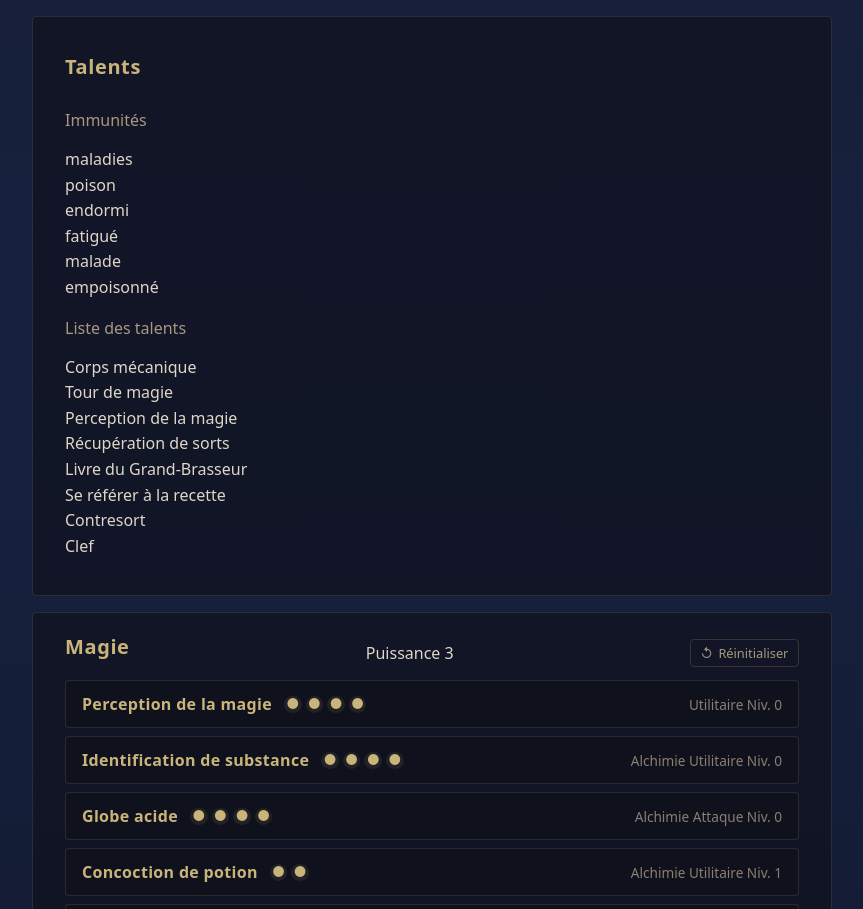
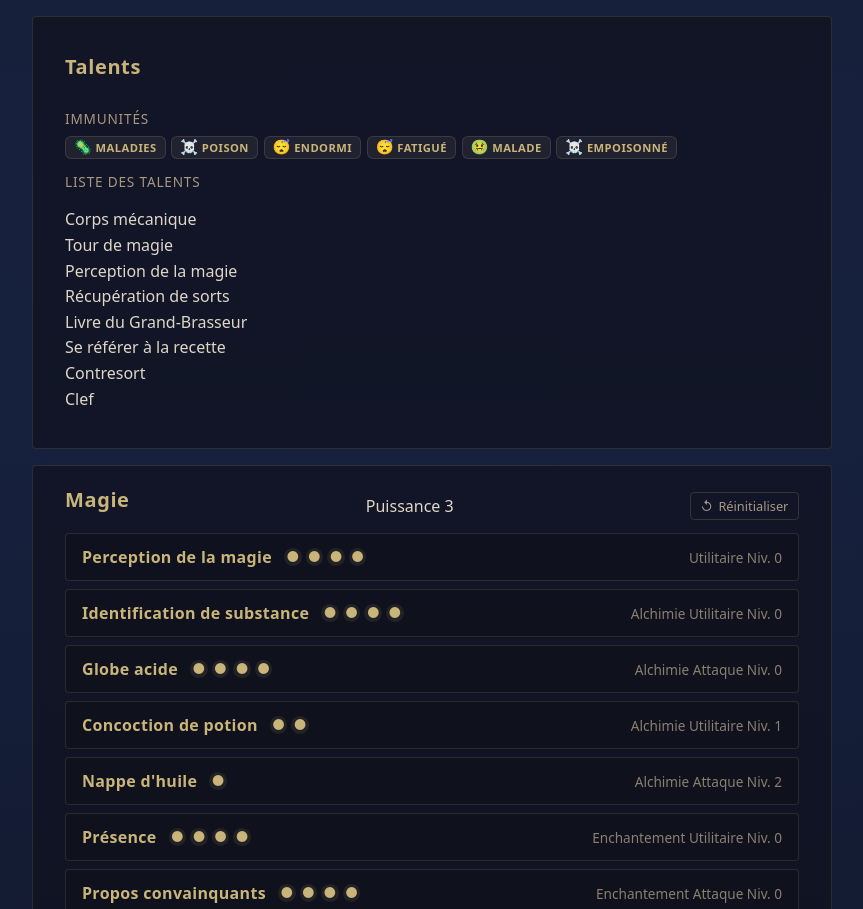
Before and after one commit to SwannyLorenzi/auspex-selvae, an Angular app: page /demonlord/77 in a window 1280 px wide. Shown: the part 1386-2295 px from the top of the page, without its empty margins (208-1071 px from the left). Built offline with nearby package versions, Linux system fonts and the light colour scheme.

Commit message:
improve immunities presentation

```diff
--- /dev/null
+++ b/src/app/demonlord/components/talents/immunity-emoji.ts
@@ -0,0 +1,15 @@
+export const IMMUNITY_EMOJI: Record<string, string> = {
+  'maladies': '🦠',
+  'poison': '☠️',
+  'empoisonné': '☠️',
+  'endormi': '😴',
+  'fatigué': '😴',
+  'malade': '🤢',
+  'immobilisé': '⛓️',
+  'ralenti': '🐌',
+  'dégâts du froid': '❄️',
+};
+
+export function immunityEmoji(name: string): string {
+  return IMMUNITY_EMOJI[name.toLowerCase()] ?? '🛡️';
+}
--- a/src/app/demonlord/components/talents/talents.html
+++ b/src/app/demonlord/components/talents/talents.html
@@ -2,9 +2,12 @@
 
 @if (immunities().length) {
   <h3>Immunités</h3>
-  <ul>
-    @for (immunity of immunities(); track immunity) {
-      <li>{{ immunity }}</li>
+  <ul class="immunity-list">
+    @for (imm of immunities(); track imm) {
+      <li class="immunity-tag">
+        <span class="immunity-tag__emoji">{{ immunity(imm).emoji }}</span>
+        <span class="immunity-tag__label">{{ immunity(imm).label }}</span>
+      </li>
     }
   </ul>
 }
--- a/src/app/demonlord/components/talents/talents.scss
+++ b/src/app/demonlord/components/talents/talents.scss
@@ -7,9 +7,12 @@ h2 {
 }
 
 h3 {
-  font-size: 1rem;
+  font-size: 0.85rem;
   color: #a89880;
   font-weight: 500;
+  text-transform: uppercase;
+  letter-spacing: 0.06em;
+  margin-bottom: 0.5rem;
 }
 
 p {
@@ -24,3 +27,40 @@ ul {
 li {
   line-height: 1.6;
 }
+
+/* ── Immunity Tags ────────────────────────────────────────────── */
+
+.immunity-list {
+  display: flex;
+  flex-wrap: wrap;
+  gap: 0.35rem;
+  list-style: none;
+  padding: 0;
+  margin: 0;
+}
+
+.immunity-tag {
+  display: inline-flex;
+  align-items: center;
+  gap: 0.2rem;
+  padding: 0.2rem 0.5rem;
+  background: rgba(168, 152, 128, 0.1);
+  border: 1px solid rgba(168, 152, 128, 0.2);
+  border-radius: 0.375rem;
+  font-size: 0.7rem;
+  font-weight: 600;
+  text-transform: uppercase;
+  letter-spacing: 0.04em;
+  white-space: nowrap;
+  line-height: 1;
+}
+
+.immunity-tag__emoji {
+  font-size: 0.9rem;
+  line-height: 1;
+}
+
+.immunity-tag__label {
+  color: #c9b47a;
+  line-height: 1;
+}
--- a/src/app/demonlord/components/talents/talents.ts
+++ b/src/app/demonlord/components/talents/talents.ts
@@ -1,4 +1,10 @@
 import { Component, input } from '@angular/core';
+import { immunityEmoji } from './immunity-emoji';
+
+export const immunityData = (name: string) => ({
+  emoji: immunityEmoji(name),
+  label: name.charAt(0).toUpperCase() + name.slice(1),
+});
 
 @Component({
   selector: 'app-talents',
@@ -9,4 +15,6 @@ import { Component, input } from '@angular/core';
 export class TalentsComponent {
   immunities = input.required<string[]>();
   talents = input.required<string[]>();
+
+  protected immunity = immunityData;
 }
```
Also changed, not shown: 1 other file (tests, documents, lock files or other folders).
